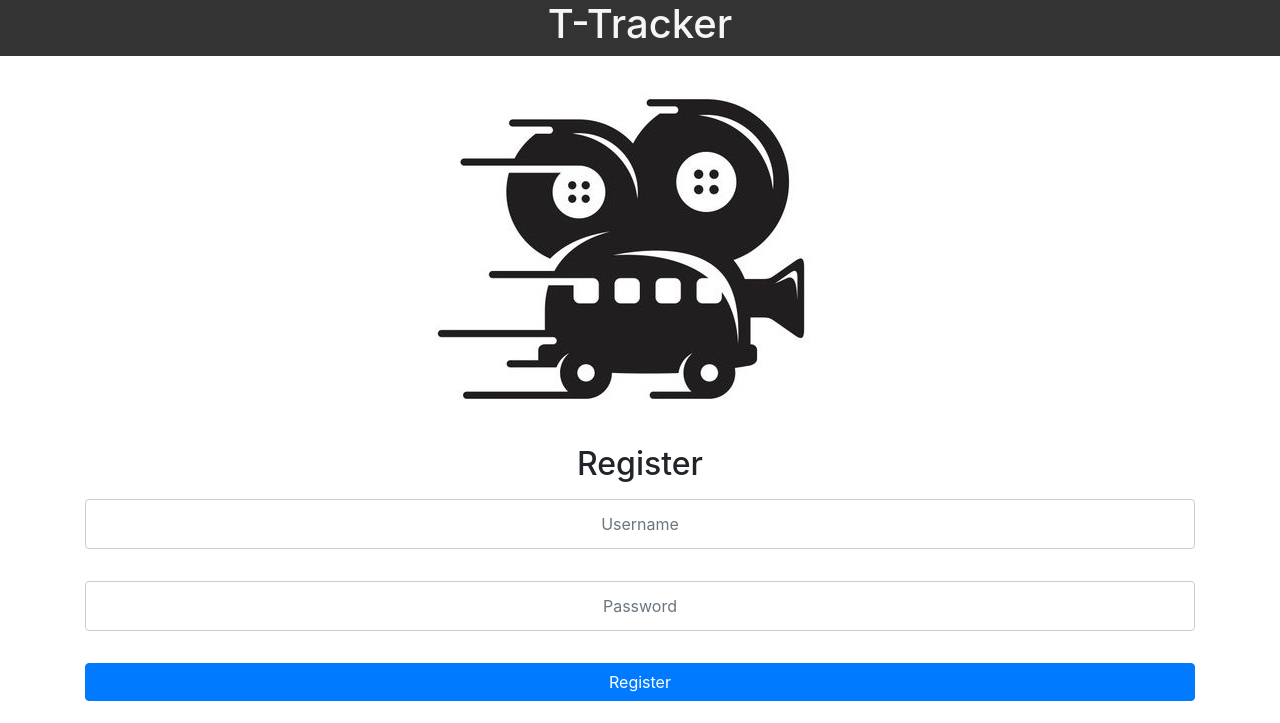
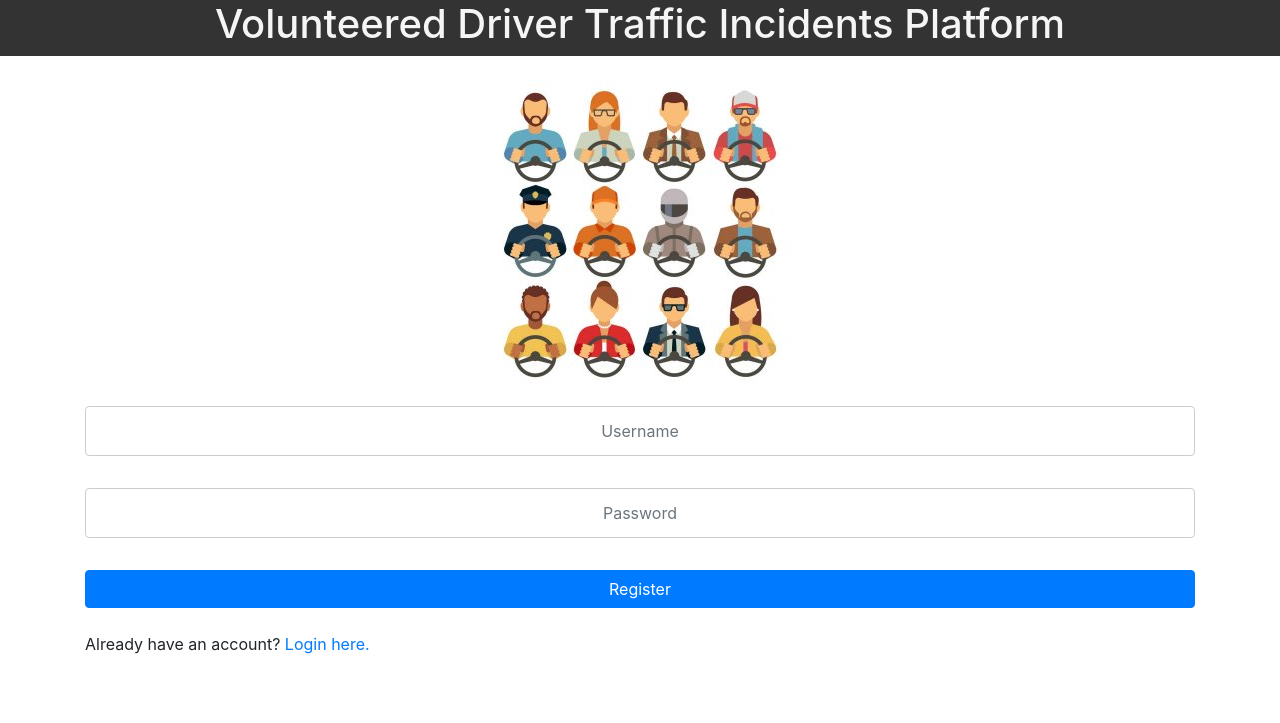
Before and after one commit to zhiqiangjiang/geospatical-finalproject, a Flask app: page /register in a window 1280 px wide. Shown: the top 723 px of the page. Run offline with Flask 3, Linux system fonts and the light colour scheme; some libraries are stand-ins or nearby versions.

Commit message:
code changes

```diff
--- a/templates/register.html
+++ b/templates/register.html
@@ -4,25 +4,25 @@
     <head>
         <link rel="stylesheet" href="https://maxcdn.bootstrapcdn.com/bootstrap/4.0.0/css/bootstrap.min.css" integrity="sha384-Gn5384xqQ1aoWXA+058RXPxPg6fy4IWvTNh0E263XmFcJlSAwiGgFAW/dAiS6JXm" crossorigin="anonymous">
         <link rel="stylesheet" type= "text/css" href= "{{ url_for('static',filename='css/logregstyle.css') }}">
-        <title>T-Tracker Register Page</title>
+        <title>VDrivers Register Page</title>
     </head>
     <body>
         <div class="registertopsection">
             <div id="registertoptitle">
                 <h1>
-                    T-Tracker
+                    Volunteered Driver Traffic Incidents Platform
                 </h1>
             </div>
         </div>
         <div class="imgcontainer">
-            <img src="/static/ttlogo.jpg" alt="Avatar" class="avatar">
+            <img src="/static/mylogo.jpg" alt="Avatar" class="avatar">
         </div>
         <div class="container">
-            <div id="registertitle">
+            <!-- <div id="registertitle">
                 <h2>
                     Register
                 </h2>
-            </div>
+            </div> -->
             <form action="{{ url_for('register')}}" method="post">
                 <div class="form-group">
                     <input class="form-control" name="username" placeholder="Username" type="text"/>
--- a/templates/updates.html
+++ b/templates/updates.html
@@ -4,13 +4,13 @@
     <head>
         <link rel="stylesheet" href="https://maxcdn.bootstrapcdn.com/bootstrap/4.0.0/css/bootstrap.min.css" integrity="sha384-Gn5384xqQ1aoWXA+058RXPxPg6fy4IWvTNh0E263XmFcJlSAwiGgFAW/dAiS6JXm" crossorigin="anonymous">
         <link rel="stylesheet" type= "text/css" href= "{{ url_for('static',filename='css/homestyle.css') }}">
-        <title>T-Tracker Updates Page</title>
+        <title>VDrivers Updates Page</title>
     </head>
     <body>
         <div class="utopsection">
             <div id="utoptitle">
                 <h1>
-                    T-Tracker
+                    Volunteered Driver Traffic Incidents Platform
                 </h1>
             </div>
             <div id="usignedin">
```
Also changed, not shown: templates/home.html (+11 -3 lines), templates/login.html (+5 -5 lines), README.md, static/mylogo.jpg (added), static/mylogo1.jpg (added), 2 other files.
